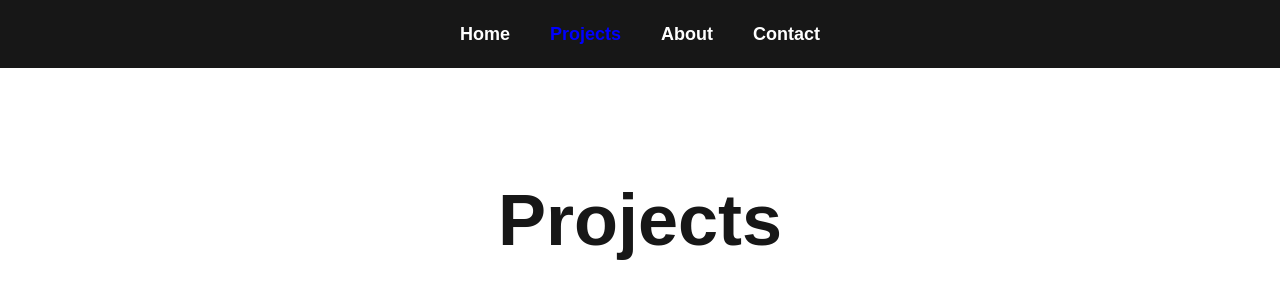
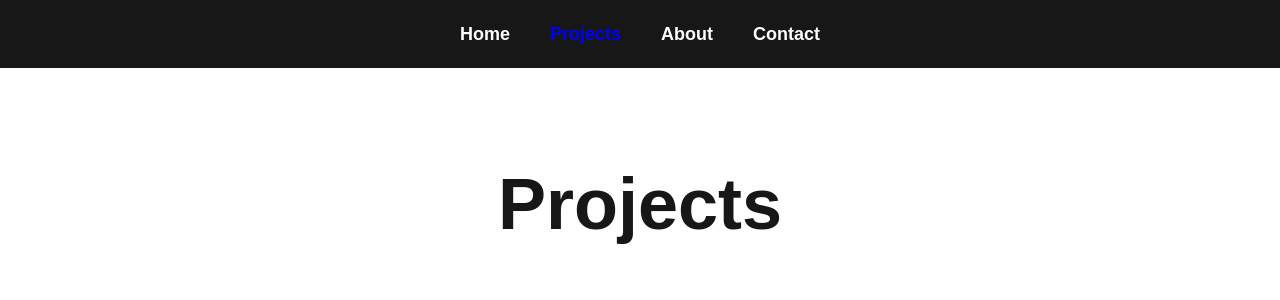
Before and after one commit to Rs-appez/portfolio, a Next.js app: page /projects in a window 1280 px wide. Shown: the top 300 px of the page. Built offline with nearby package versions, Linux system fonts and the light colour scheme.

Commit message:
style(projects): adjust main padding for better layout
Reduced main section padding from 24 to 20 and removed bottom padding
to improve visual alignment on the Projects page.

```diff
--- a/src/app/projects/page.tsx
+++ b/src/app/projects/page.tsx
@@ -1,6 +1,6 @@
 export default function Projects() {
   return (
-    <main className="flex flex-col items-center p-24">
+    <main className="flex flex-col items-center p-20 pb-0 ">
       <h1 className="text-7xl font-bold p-5">Projects</h1>
     </main>
   );
```
